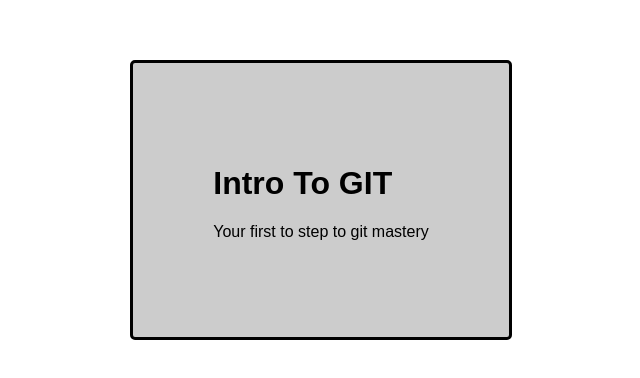
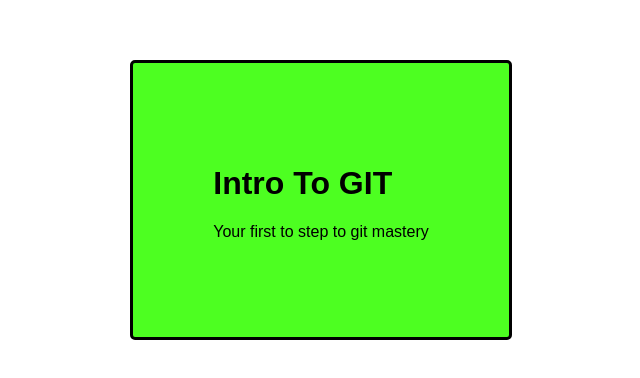
Before and after one commit to justono1/intro-to-git, a plain HTML site: page index.html in a window 1280 px wide. Shown: the part 208-586 px from the top of the page, without its empty margins (319-959 px from the left). Drawn offline with Linux system fonts and the light colour scheme.

Commit message:
updated background color

```diff
--- a/css/style.css
+++ b/css/style.css
@@ -7,7 +7,7 @@ body {
 }
 div {
     padding: 80px;
-    background: #ccc;
+    background: rgb(77, 255, 33);
     border: 3px solid #000;
     border-radius: 5px;
 }
```
